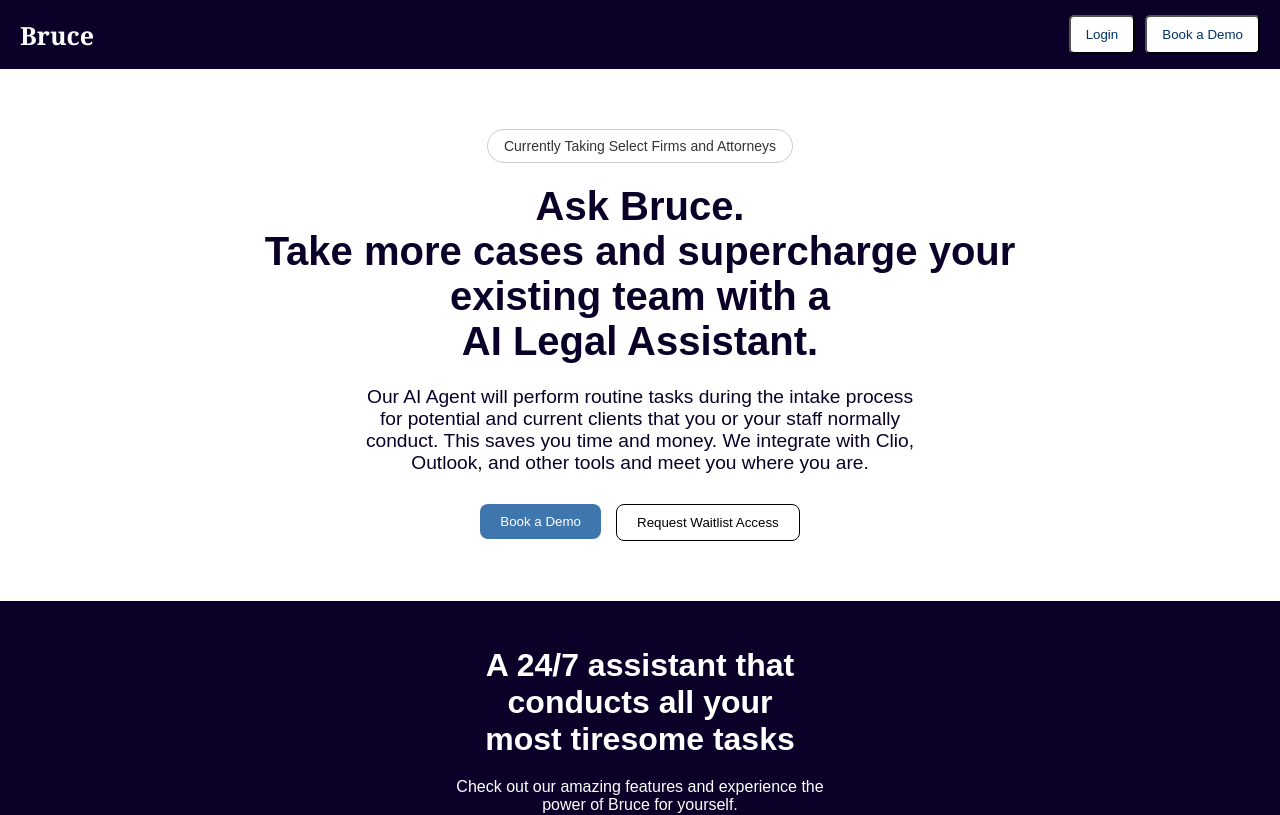
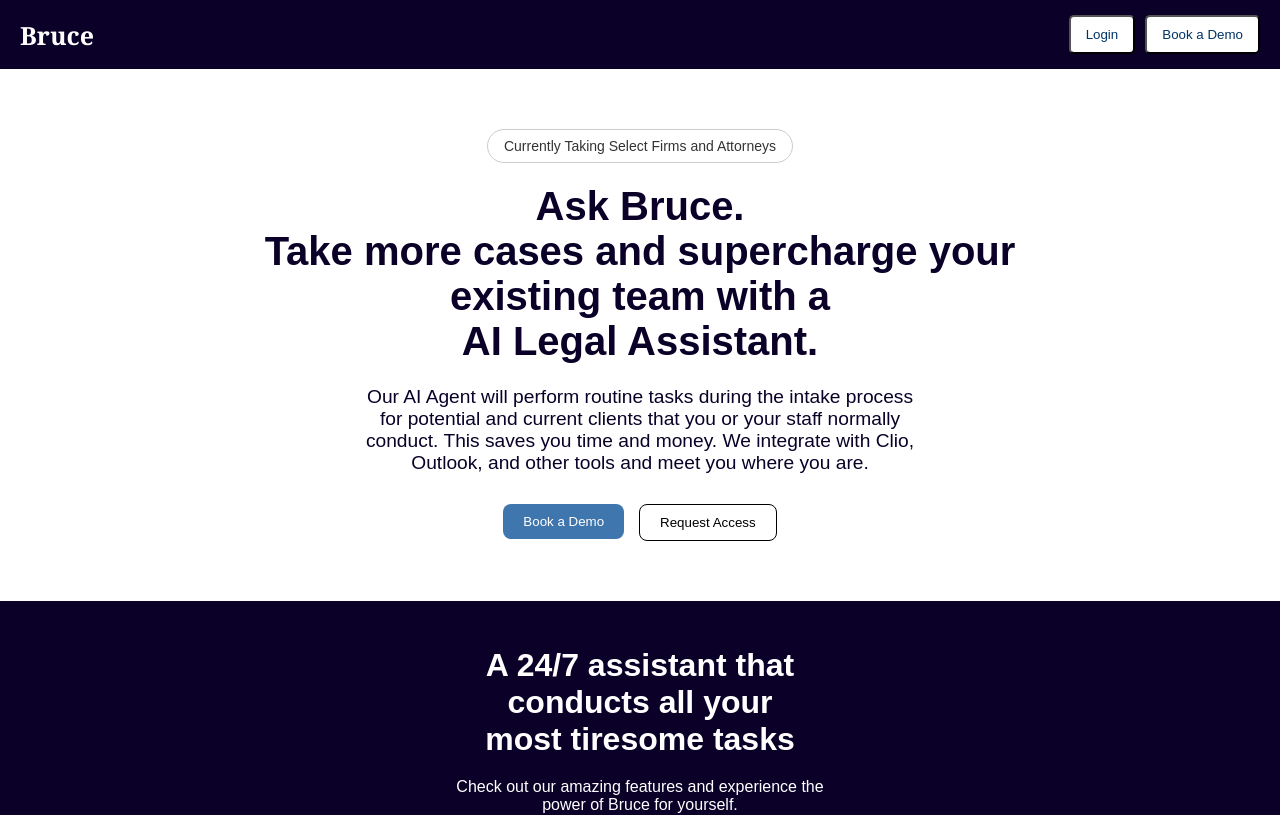
Before and after one commit to yoh1234/test_project, a React (Vite) app in the folder frontend/: page / in a window 1280 px wide. Shown: the top 815 px of the page. Built offline with nearby package versions, Linux system fonts and the light colour scheme; no server answers.

Commit message:
front end update 0206

```diff
--- a/frontend/src/components/Mainpage.jsx
+++ b/frontend/src/components/Mainpage.jsx
@@ -25,7 +25,7 @@
           <button className="primary-btn">Book a Demo</button>
         </a>
         <Link to="/register">
-        <button className="secondary-btn">Request Waitlist Access</button>
+        <button className="secondary-btn">Request Access</button>
         </Link>
       </div>
     </header>
--- a/frontend/src/components/SendLink.jsx
+++ b/frontend/src/components/SendLink.jsx
@@ -60,14 +60,14 @@
 
   return (
     <div>
-      <button className="button" onClick={openModal}>Send Email with a link</button>
+      <button className="button" onClick={openModal}>Send Intake Instructions Via Email</button>
 
       <Modal isOpen={modalIsOpen} onRequestClose={closeModal} className = "modal-content">
 
         <form onSubmit={handleSubmit}>
           <h3>Request evidence to {client.name} ({client.email})</h3>
           <div>
-            <label>Requirements:</label>
+            <label>Tell our AI what type of files you want the client to send you and what they should not send.</label>
             <textarea
               value={message}
               onChange={handleMessageChange}
--- a/frontend/src/components/chatbot.jsx
+++ b/frontend/src/components/chatbot.jsx
@@ -48,7 +48,7 @@
                     <textarea
                     value={input}
                     onChange={(e) => setInput(e.target.value)}
-                    placeholder="Type your question..."
+                    placeholder='Type your question... Ask our AI anything related to case law or about the client.'
                     rows={3}
                     onKeyDown={(e) => {
                         if (e.key === "Enter" && !e.shiftKey) { // Send on Enter, allow Shift+Enter for new lines
```
